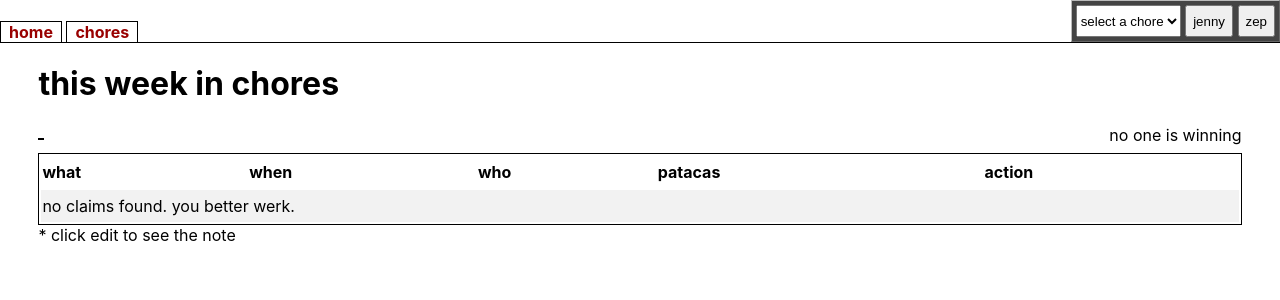
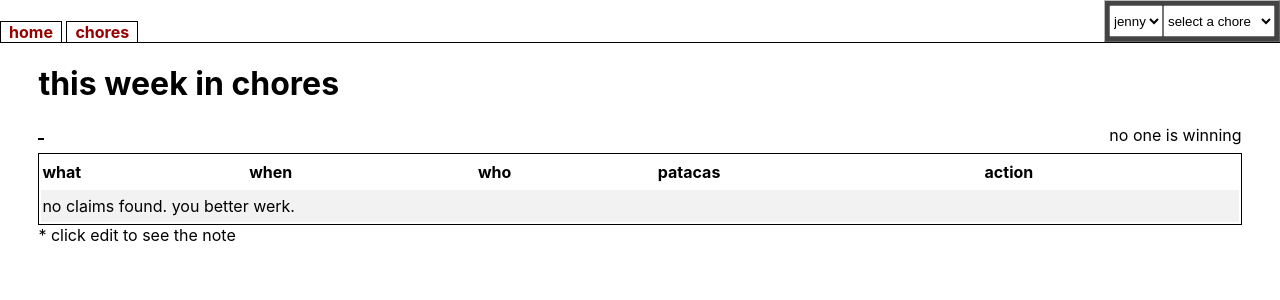
Before and after one commit to jen-w/chore-wars-clone, a Flask app: page / in a window 1280 px wide. Shown: the top 300 px of the page. Run offline with Flask 3, Linux system fonts and the light colour scheme.

Commit message:
Save user to session, click golf

```diff
--- a/app.py
+++ b/app.py
@@ -1,4 +1,4 @@
-from flask import Flask, render_template, request, redirect, url_for, flash
+from flask import Flask, render_template, request, redirect, url_for, flash, session
 from models import db, Chore, Claim
 from datetime import datetime, timedelta
 from pytz import timezone
@@ -54,6 +54,9 @@ def create_claim():
     chore_id = request.form['chore_id']
     completed_by = request.form['completed_by']
     chore = Chore.query.get(chore_id)
+
+    # Remember who dun it for next claim
+    session["whoami"] = completed_by
 
     # Create a new claim
     new_claim = Claim(
@@ -155,7 +158,8 @@ def edit_chore(id):
 def populate_common_template_data():
     return {
         'chores': fetch_chores(),
-        'users': ['jenny', 'zep']
+        'users': ['jenny', 'zep'],
+        'whoami': session.get("whoami")
     }
 
 def fetch_chores():
--- a/static/main.css
+++ b/static/main.css
@@ -60,9 +60,14 @@ nav a {
 }
 
 nav form {
-  border: 1px outset #bbbbbb;
-  background-color: #444;
-  padding: 4px;
+    display: flex;
+    border: 1px outset #bbbbbb;
+    background-color: #444;
+    padding: 4px;
+}
+
+nav form select:last-child {
+    width: 7rem;
 }
 
 main form {
--- a/templates/base.html
+++ b/templates/base.html
@@ -17,17 +17,20 @@
             <a href="{{ url_for('chores') }}">chores</a>
         </span>
 
-        <form action="{{ url_for('create_claim') }}" method="POST" class="claim_box">
-            <select name="chore_id" required>
+        <form name="choreForm" action="{{ url_for('create_claim') }}" method="POST">
+            <select name="completed_by" required>
+                {% for user in users %}
+                    <option value="{{ user }}"{% if whoami == user %} selected{% endif %}>
+                        {{ user }}
+                    </option>
+                {% endfor %}
+            </select>
+            <select name="chore_id" required onchange="document.choreForm.submit();">
                 <option value="" disabled selected>select a chore</option>
                 {% for chore in chores %}
                     <option value="{{ chore.id }}">{{ chore.name }} - {{ chore.value }} patacas</option>
                 {% endfor %}
             </select>
-
-            {% for user in users %}
-                <button name="completed_by" value="{{ user }}" type="submit">{{ user }}</button>
-            {% endfor %}
         </form>
     </nav>
 
```
